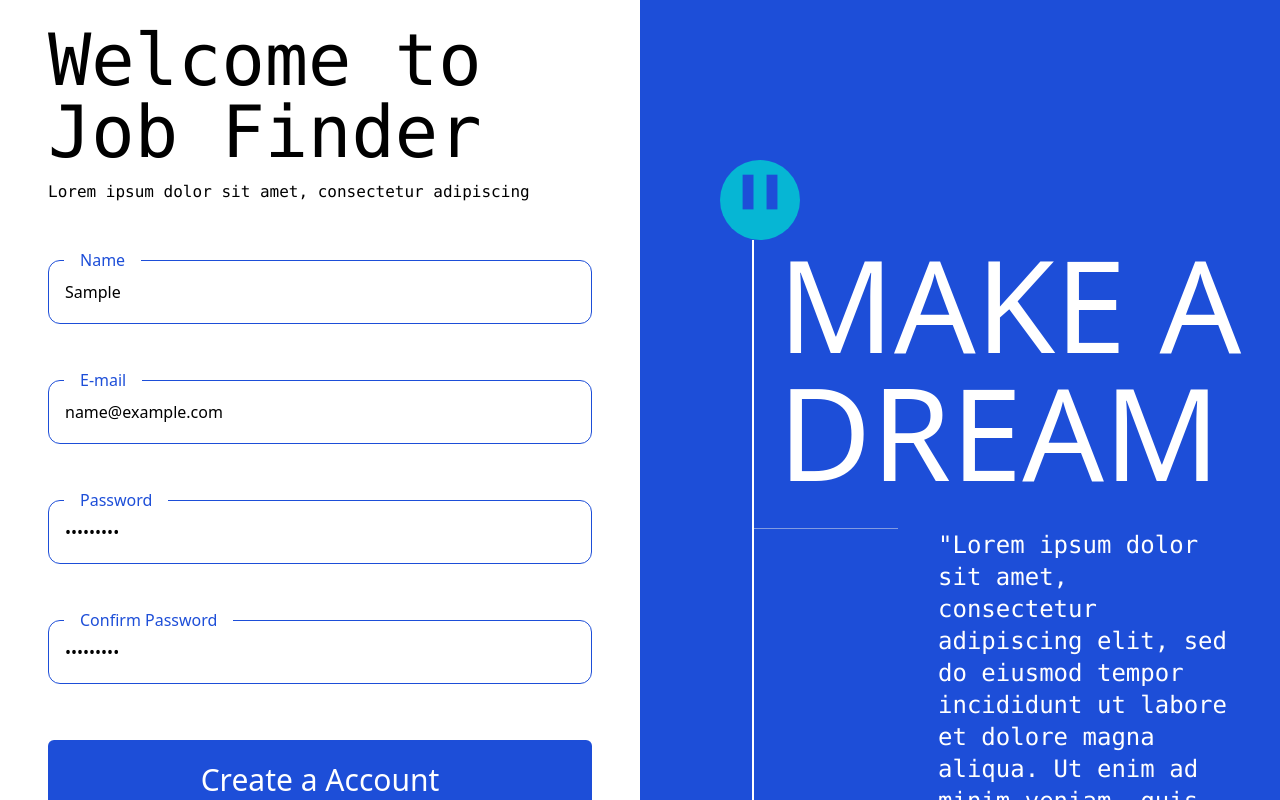
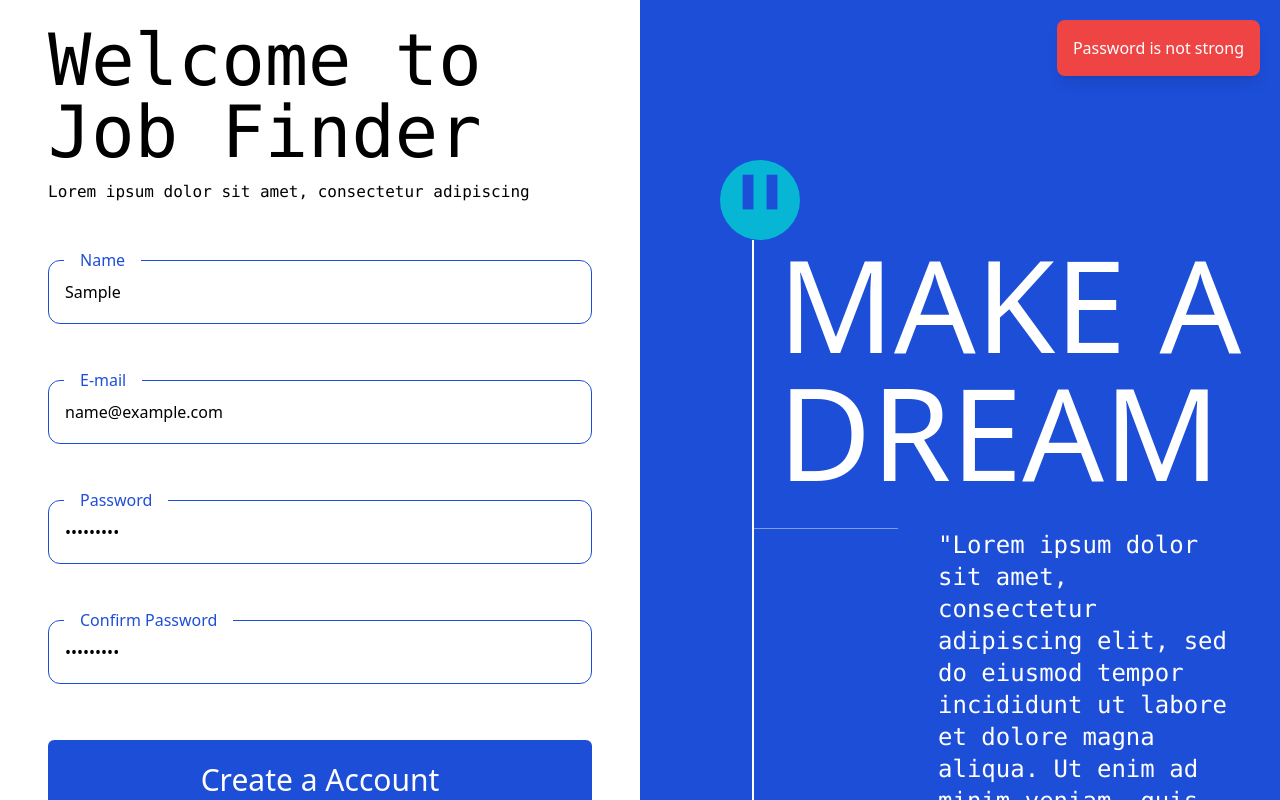
Before and after one commit to Ishikaza-das/JobFinder, a React (Vite) app in the folder frontend/: page /signup in a window 1280 px wide. Both pictures are taken after typing "Sample", "name@example.com", "Sample123", "Sample123" into the empty fields and a click on the button "Create a Account". Shown: the top 800 px of the page. Built offline with nearby package versions, Linux system fonts and the light colour scheme; no server answers.

Commit message:
Toast Implement

```diff
--- a/frontend/src/Auth/Components/GoogleLogin.jsx
+++ b/frontend/src/Auth/Components/GoogleLogin.jsx
@@ -2,10 +2,12 @@ import { useGoogleLogin } from '@react-oauth/google';
 import { googleAuth } from '../api/GoogleApi';
 import { useNavigate } from 'react-router-dom';
 import { useAuth } from '../store/AuthContext';
+import { useToast } from '../../components/ToastContext';
 
 function GoogleLogin() {
     const navigate = useNavigate();
     const { setUser } = useAuth();
+    const { showToast } = useToast();
 
     const responseGoogle = async(authResult) => {
         try {
@@ -13,11 +15,12 @@ function GoogleLogin() {
                 const result = await googleAuth(authResult['code']);
                 setUser(result.data.user);
                 console.log("UserName", result.data.user);
-
+                showToast('Login successful!', 'success')
                 navigate('/dashboard');
             }
         } catch (error) {
             console.log("Error while requesting google code", error);
+            showToast(error.response?.data?.message || 'Login failed', 'error');
         }
     }
 
--- a/frontend/src/Auth/Pages/Login.jsx
+++ b/frontend/src/Auth/Pages/Login.jsx
@@ -4,6 +4,7 @@ import { Link,  useNavigate} from 'react-router-dom';
 import axios from "axios";
 import GoogleLogin from "../Components/GoogleLogin";
 import { useAuth } from "../store/AuthContext";
+import { useToast } from "../../components/ToastContext";
 
 
 const Login = () => {
@@ -12,6 +13,7 @@ const Login = () => {
     const [password, SetPassword] = useState('');
     const navigate = useNavigate();
     const { setUser } = useAuth();
+    const { showToast } = useToast();
 
     const loginAccount = async(e) => {
       e.preventDefault();
@@ -28,11 +30,12 @@ const Login = () => {
               {withCredentials: true}
           );
           setUser(userResponse.data);
+          showToast('Login successful!', 'success')
           navigate('/dashboard');
       }
       }catch(error){
         console.error('Login error:', error.response?.data?.message);
-        alert(error.response?.data?.message || 'Login failed');
+        showToast(error.response?.data?.message || 'Login failed', 'error');
       }
     }
 
--- a/frontend/src/Auth/Pages/Signup.jsx
+++ b/frontend/src/Auth/Pages/Signup.jsx
@@ -2,6 +2,7 @@ import { useState } from 'react'
 import axios from 'axios';
 import Panel from '../Components/Panel';
 import { Link, useNavigate} from 'react-router-dom'
+import { useToast } from '../../components/ToastContext';
 
 
 const Signup = () => {
@@ -10,15 +11,16 @@ const Signup = () => {
   const [password, SetPassword] = useState('');
   const [confirmPassword, SetConfirmPassword] = useState('');
   const navigate = useNavigate();
+  const { showToast } = useToast();
 
   const ctrateAccount = async (e) => {
     e.preventDefault();
     if(!strongPassword(password)){
-      alert('Password is not strong');
+      showToast('Password is not strong');
       return;
     }
     if(password !== confirmPassword){
-      alert('Password didn\'t match');
+      showToast('Password didn\'t match');
       return;
     }
 
@@ -27,9 +29,10 @@ const Signup = () => {
       await axios.post(`${import.meta.env.VITE_API_URL}/job/signup`, userData,{withCredentials:true});
       // console.log(response.data);
       navigate('/login');
+      showToast('Signup successful!', 'success')
     } catch (error) {
       console.error('Error creating account:', error.response ? error.response.data : error.message);
-      alert('Error creating account. Please try again.');
+      showToast(error.response?.data?.message || 'Signup failed', 'error');
     }
   }
 
--- a/frontend/src/User/components/UserCard.jsx
+++ b/frontend/src/User/components/UserCard.jsx
@@ -1,10 +1,12 @@
 import { useAuth } from "../../Auth/store/AuthContext";
 import { useNavigate } from 'react-router-dom';
 import axios from 'axios';
+import { useToast } from "../../components/ToastContext";
 
 const UserCard = () => {
   const { user, setUser } = useAuth();
   const navigate = useNavigate();
+  const { showToast } = useToast();
 
   const handleLogout = async () => {
     try {
@@ -14,10 +16,11 @@ const UserCard = () => {
         { withCredentials: true }
       );
       setUser(null);
+      showToast('Loged Out','info')
       navigate('/login');
     } catch (error) {
       console.error('Logout failed:', error.response?.data?.message || 'Something went wrong');
-      alert('Logout failed. Please try again.');
+      showToast(error.response?.data?.message || 'Logout failed', 'error');
     }
   };
 
--- /dev/null
+++ b/frontend/src/components/Toast.jsx
@@ -0,0 +1,30 @@
+import { useState, useEffect } from 'react';
+
+const Toast = ({ message, type = 'error', duration = 3000, onClose }) => {
+    const [isVisible, setIsVisible] = useState(true);
+
+    useEffect(() => {
+        const timer = setTimeout(() => {
+            setIsVisible(false);
+            onClose();
+        }, duration);
+
+        return () => clearTimeout(timer);
+    }, [duration, onClose]);
+
+    const baseStyles = "fixed top-5 right-5 p-4 rounded-lg shadow-lg transform transition-transform duration-300";
+    const typeStyles = {
+        error: "bg-red-500 text-white",
+        success: "bg-green-500 text-white",
+        warning: "bg-yellow-500 text-white",
+        info: "bg-blue-500 text-white"
+    };
+
+    return (
+        <div className={`${baseStyles} ${typeStyles[type]} ${isVisible ? 'translate-x-0' : 'translate-x-full'}`}>
+            {message}
+        </div>
+    );
+};
+
+export default Toast;
--- /dev/null
+++ b/frontend/src/components/ToastContext.jsx
@@ -0,0 +1,26 @@
+import { createContext, useContext, useState } from 'react';
+import Toast from '../components/Toast';
+
+const ToastContext = createContext();
+
+export const ToastProvider = ({ children }) => {
+    const [toast, setToast] = useState(null);
+
+    const showToast = (message, type = 'error', duration = 3000) => {
+        setToast({ message, type, duration });
+    };
+
+    return (
+        <ToastContext.Provider value={{ showToast }}>
+            {children}
+            {toast && (
+                <Toast
+                    {...toast}
+                    onClose={() => setToast(null)}
+                />
+            )}
+        </ToastContext.Provider>
+    );
+};
+
+export const useToast = () => useContext(ToastContext);
```
Also changed, not shown: frontend/src/App.jsx (+6 -3 lines).
